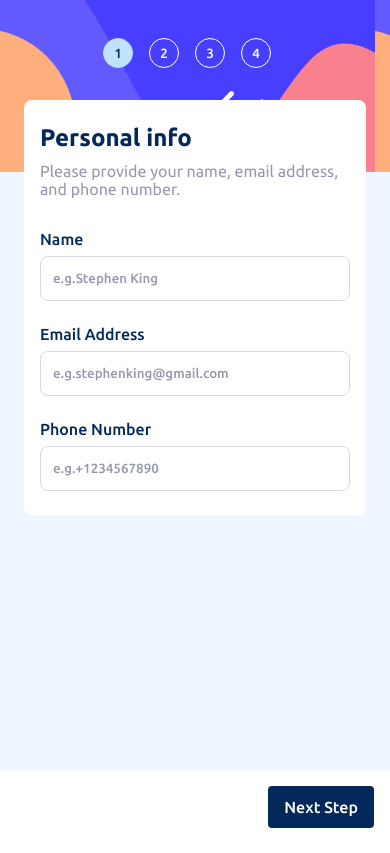
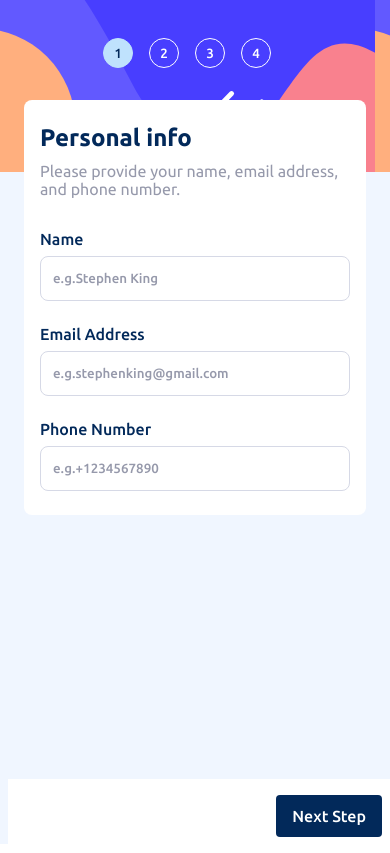
Before and after one commit to surbhi84/formSvg, a React (Vite) app: page / in a window 390 px wide. Built offline with nearby package versions, Linux system fonts and the light colour scheme.

Commit message:
fix: resolve buttoncss issues

```diff
--- a/src/App.jsx
+++ b/src/App.jsx
@@ -51,35 +51,6 @@ function App() {
               detailsDispatch={detailsDispatch}
             />
           )}
-          <div className='btn-div'>
-            {step > 1 && (
-              <div
-                className='text-cg text-med cur-p'
-                onClick={() => {
-                  setStep((p) => p - 1);
-                }}
-              >
-                Go Back
-              </div>
-            )}
-            {step === 4 && (
-              <button
-                className='btn-confirm mt-auto ml-auto'
-                onClick={() => setStep(0)}
-              >
-                Confirm
-              </button>
-            )}
-
-            {step > 0 && step < 4 && (
-              <button
-                className='btn-primary mt-auto ml-auto'
-                onClick={() => setStep((p) => p + 1)}
-              >
-                Next Step
-              </button>
-            )}
-          </div>
         </div>
       </div>
     </div>
--- a/src/components/Steps/StepFour.jsx
+++ b/src/components/Steps/StepFour.jsx
@@ -46,7 +46,7 @@ export const StepFour = ({ setStep, accDetails, detailsDispatch }) => {
         </div>
       </div>
 
-      <div className='flex mt-auto flex-center dis-none'>
+      <div className='flex mt-auto flex-center btn-div'>
         <div
           className='text-cg text-med cur-p'
           onClick={() => {
--- a/src/components/Steps/StepOne.jsx
+++ b/src/components/Steps/StepOne.jsx
@@ -60,7 +60,7 @@ export const StepOne = ({ setStep, accDetails, detailsDispatch }) => {
         </div>
 
         {/* {errors.email && touched.email && errors.email} */}
-        <div className='flex-col  pos-rel'>
+        <div className='flex-col pos-rel'>
           <label className='text-mb text-med'>Phone Number</label>
           {showError.phone && (
             <div className='err-msg'> This field is required</div>
@@ -79,14 +79,9 @@ export const StepOne = ({ setStep, accDetails, detailsDispatch }) => {
 
         {/* {errors.password && touched.password && errors.password} */}
 
-        <div className='flex mt-auto dis-none'>
+        <div className='flex mt-auto btn-div'>
           <button
             className='btn-primary mt-auto ml-auto'
-            // disabled={
-            //   accDetails.userName === "" ||
-            //   accDetails.email === "" ||
-            //   accDetails.phone === ""
-            // }
             onClick={() => {
               if (accDetails.userName === "")
                 setShowError((p) => ({ ...p, userName: true }));
--- a/src/components/Steps/StepThree.jsx
+++ b/src/components/Steps/StepThree.jsx
@@ -23,7 +23,6 @@ const Addons = [
 ];
 
 export const StepThree = ({ setStep, accDetails, detailsDispatch }) => {
-
   return (
     <div className='flex flex-col flex-grow card-padding step-div'>
       <h1 className='text-mb text-bold m-0'>Pick add-ons</h1>
@@ -33,11 +32,16 @@ export const StepThree = ({ setStep, accDetails, detailsDispatch }) => {
 
       <div className='flex flex-col gap-16 addon-container'>
         {Addons.map((addon) => (
-          <AddOnCard addon={addon} accDetails={accDetails} detailsDispatch={detailsDispatch} key={addon.title}/>
+          <AddOnCard
+            addon={addon}
+            accDetails={accDetails}
+            detailsDispatch={detailsDispatch}
+            key={addon.title}
+          />
         ))}
       </div>
 
-      <div className='flex mt-auto flex-center dis-none'>
+      <div className='flex mt-auto flex-center btn-div'>
         <div
           className='text-cg text-med cur-p'
           onClick={() => {
--- a/src/components/Steps/StepTwo.jsx
+++ b/src/components/Steps/StepTwo.jsx
@@ -94,7 +94,7 @@ export const StepTwo = ({ setStep, accDetails, detailsDispatch }) => {
         </div>
       </div>
 
-      <div className='flex mt-auto flex-center dis-none'>
+      <div className='flex mt-auto flex-center btn-div'>
         <div
           className='text-cg text-med cur-p'
           onClick={() => {
--- a/src/components/Steps/steps.css
+++ b/src/components/Steps/steps.css
@@ -54,7 +54,7 @@
   opacity: 0.9;
 }
 
-.btn-primary:disabled{
+.btn-primary:disabled {
   opacity: 0.5;
 }
 
@@ -172,12 +172,9 @@
     box-sizing: border-box;
     width: 100vw;
     position: absolute;
-    bottom: 0;
+    left: -16px;
+    bottom: -40vh;
     padding: 16px;
-  }
-
-  .dis-none {
-    display: none !important;
   }
 
   .pc-container {
@@ -249,9 +246,3 @@
     }
   }
 }
-
-@media (min-width: 420px) {
-  .btn-div {
-    display: none !important;
-  }
-}
```
